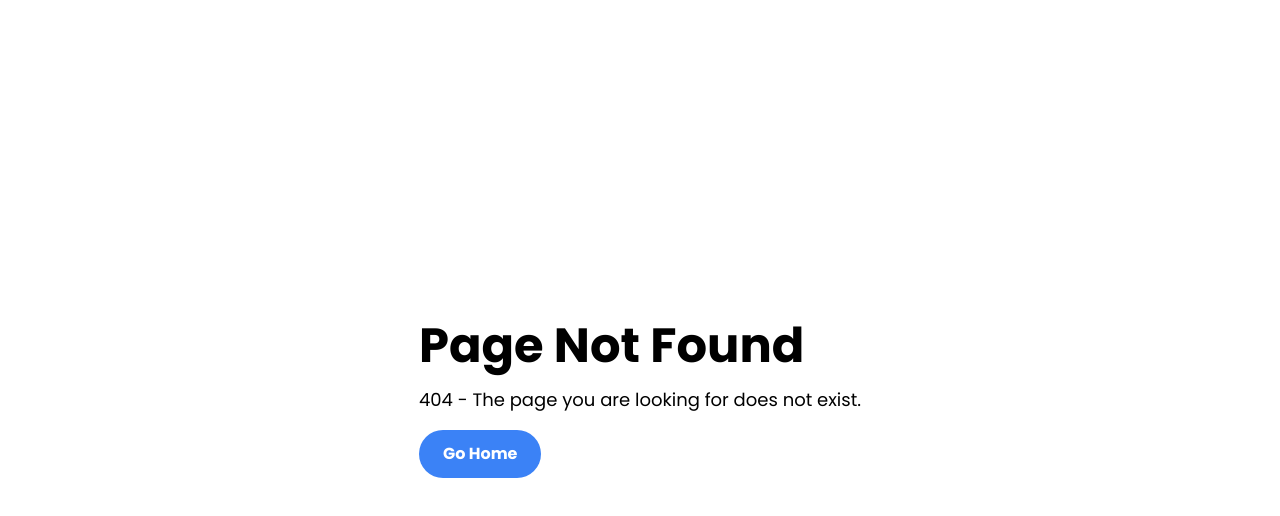
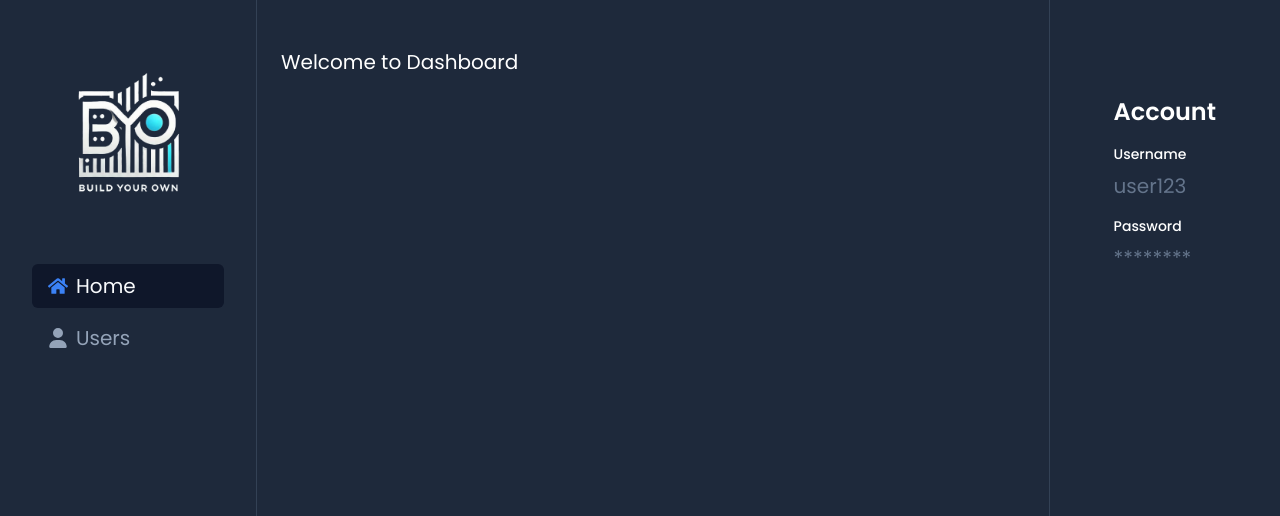
Before and after one commit to ChiriacPetrica/BuildYourOwn, a React (Vite) app: page /dashboard/start in a window 1280 px wide. Before the commit this address had no page. Shown: the top 516 px of the page. Built offline with nearby package versions, Linux system fonts and the light colour scheme; the HTML template or start-up script is replaced by a standard one.

Commit message:
Beta Dashboard

```diff
--- a/src/App.jsx
+++ b/src/App.jsx
@@ -2,13 +2,22 @@ import { Route, BrowserRouter, Routes } from "react-router-dom";
 import LandingPage from "./ui/LandingPage";
 import PageNotFound from "./pages/PageNotFound";
 import Dashboard from "./pages/Dashboard";
+import { Navigate } from "react-router-dom";
 
 const App = () => {
   return (
     <BrowserRouter>
       <Routes>
         <Route path="/" element={<LandingPage />} />
-        <Route path="/dashboard" element={<Dashboard />} />
+        <Route path="/dashboard" element={<Dashboard />}>
+          <Route
+            path="/dashboard"
+            element={<Navigate to="/dashboard/start" />}
+          />
+          <Route index path="start" element={<h1>Welcome to Dashboard</h1>} />
+          <Route path="roadmap1" element={<h1>Roadmap 1</h1>} />
+          <Route path="users" element={<h1>Users</h1>} />
+        </Route>
         <Route path="*" element={<PageNotFound />} />
       </Routes>
     </BrowserRouter>
--- a/src/components/LoginForm.jsx
+++ b/src/components/LoginForm.jsx
@@ -1,15 +1,12 @@
-import { useState } from 'react';
-import { useNavigate } from 'react-router-dom';
-import useFetchUsers from '../hooks/useFetchUsers';
-
-
-
+import { useState } from "react";
+import { useNavigate } from "react-router-dom";
+import useFetchUsers from "../hooks/useFetchUsers";
 
 const LoginForm = () => {
   const { users, loading, error } = useFetchUsers();
-  const [username, setUsername] = useState('');
-  const [password, setPassword] = useState('');
-  const [loginError, setLoginError] = useState('');
+  const [username, setUsername] = useState("");
+  const [password, setPassword] = useState("");
+  const [loginError, setLoginError] = useState("");
   const navigate = useNavigate();
 
   const handleLogin = (e) => {
@@ -18,21 +15,23 @@ const LoginForm = () => {
     if (loading || error) return;
 
     const user = users.find(
-      (user) => user.username === username && user.password === password
+      (user) => user.username === username && user.password === password,
     );
 
     if (user) {
-      navigate('/dashboard');
+      navigate("/dashboard");
     } else {
-      setLoginError('Invalid username or password');
+      setLoginError("Invalid username or password");
     }
   };
   return (
     <>
-      {loginError && <p className="text-red-500 mb-4">{loginError}</p>}
-      {error && <p className="text-red-500 mb-4">Error loading users: {error}</p>}
+      {loginError && <p className="mb-4 text-red-500">{loginError}</p>}
+      {error && (
+        <p className="mb-4 text-red-500">Error loading users: {error}</p>
+      )}
       <form className="space-y-4" onSubmit={handleLogin}>
-        <h2 className="text-2xl font-semibold text-center">Login</h2>
+        <h2 className="text-center text-2xl font-semibold">Login</h2>
         <div className="mb-4">
           <label htmlFor="username" className="block text-gray-700">
             Username
@@ -42,7 +41,7 @@ const LoginForm = () => {
             id="username"
             value={username}
             onChange={(e) => setUsername(e.target.value)}
-              className="w-full px-4 py-2 border rounded-lg focus:outline-none focus:ring-2 focus:ring-blue-400"
+            className="w-full rounded-lg border px-4 py-2 focus:outline-none focus:ring-2 focus:ring-blue-400"
             required
           />
         </div>
@@ -56,11 +55,14 @@ const LoginForm = () => {
             id="password"
             value={password}
             onChange={(e) => setPassword(e.target.value)}
-              className="w-full px-4 py-2 border rounded-lg focus:outline-none focus:ring-2 focus:ring-blue-400"
+            className="w-full rounded-lg border px-4 py-2 focus:outline-none focus:ring-2 focus:ring-blue-400"
             required
           />
         </div>
-        <button type="submit" className="w-full p-2 bg-blue-600 text-white rounded-md">
+        <button
+          type="submit"
+          className="w-full rounded-md bg-blue-600 p-2 text-white"
+        >
           Log In
         </button>
       </form>
--- a/src/index.css
+++ b/src/index.css
@@ -9,3 +9,11 @@
     @apply scroll-smooth;
   }
 }
+
+.active {
+  @apply bg-slate-900 text-slate-50;
+}
+
+.active svg {
+  @apply fill-blue-500;
+}
--- a/src/pages/Dashboard.jsx
+++ b/src/pages/Dashboard.jsx
@@ -1,11 +1,56 @@
+import { Outlet, NavLink } from "react-router-dom";
+import Logo from "../assets/logo.png";
+import { FaHome } from "react-icons/fa";
+import { FaUser } from "react-icons/fa6";
 
 const Dashbboard = () => {
   return (
-    <div className="grid h-screen place-content-center space-y-4">
-      <h1 className="text-5xl font-bold">Dashbboard</h1>
-      <p className="text-lg">
-        Welcome to Dashboard,
-     </p>
+    <div className="grid h-screen grid-cols-[auto_1fr_auto] bg-slate-800 text-xl text-white">
+      <aside className="flex flex-col gap-6 border-r border-slate-700 px-8 py-12">
+        <div>
+          <img src={Logo} alt="Build Your Own Logo" className="h-48" />
+        </div>
+        <nav>
+          <ul className="flex flex-col gap-2">
+            <li>
+              <NavLink
+                className="flex items-center gap-2 rounded-md px-4 py-2 text-slate-400"
+                to={"/dashboard/start"}
+              >
+                <FaHome />
+                <span>Home</span>
+              </NavLink>
+            </li>
+            <li>
+              <NavLink
+                className="flex items-center gap-2 rounded-md px-4 py-2 text-slate-400"
+                to={"/dashboard/users"}
+              >
+                <FaUser />
+                <span>Users</span>
+              </NavLink>
+            </li>
+          </ul>
+        </nav>
+      </aside>
+      <main className="px-6 py-12">
+        <div className="mx-auto max-w-7xl">
+          <Outlet />
+        </div>
+      </main>
+      <div className="border-l border-slate-700 px-8 py-12">
+        <aside className="flex flex-col gap-4 px-8 py-12">
+          <h2 className="text-2xl font-semibold">Account</h2>
+          <div className="flex flex-col gap-2">
+            <p className="text-sm font-medium">Username</p>
+            <p className="text-slate-500">user123</p>
+          </div>
+          <div className="flex flex-col gap-2">
+            <p className="text-sm font-medium">Password</p>
+            <p className="text-slate-500">********</p>
+          </div>
+        </aside>
+      </div>
     </div>
   );
 };
```
Lines whose indentation alone changed are shown as unchanged.
